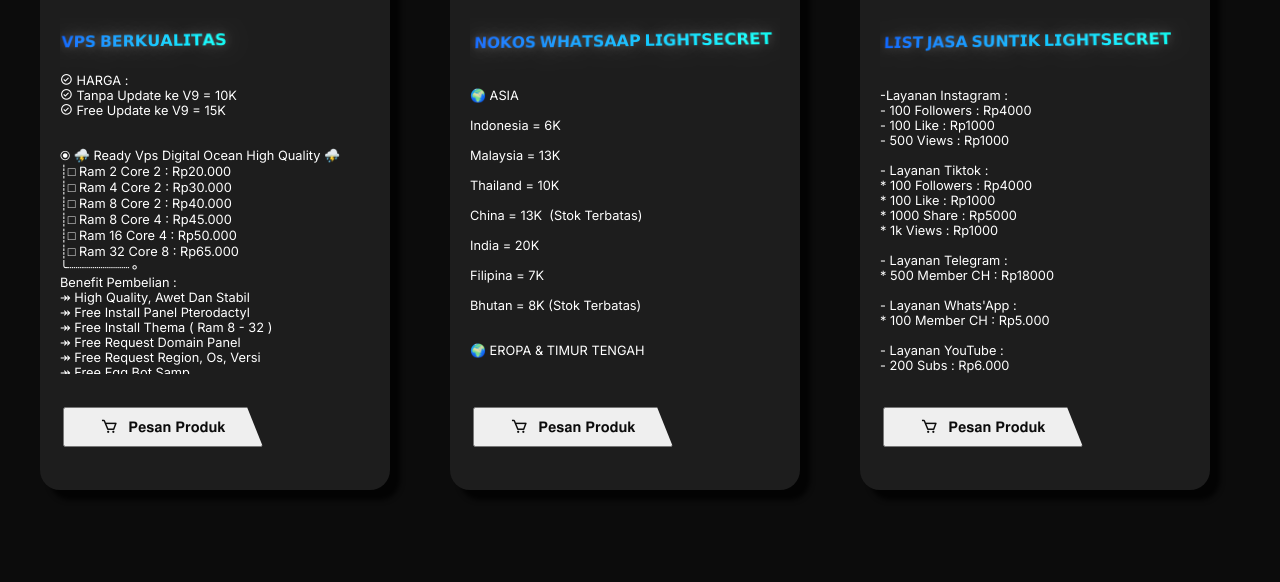
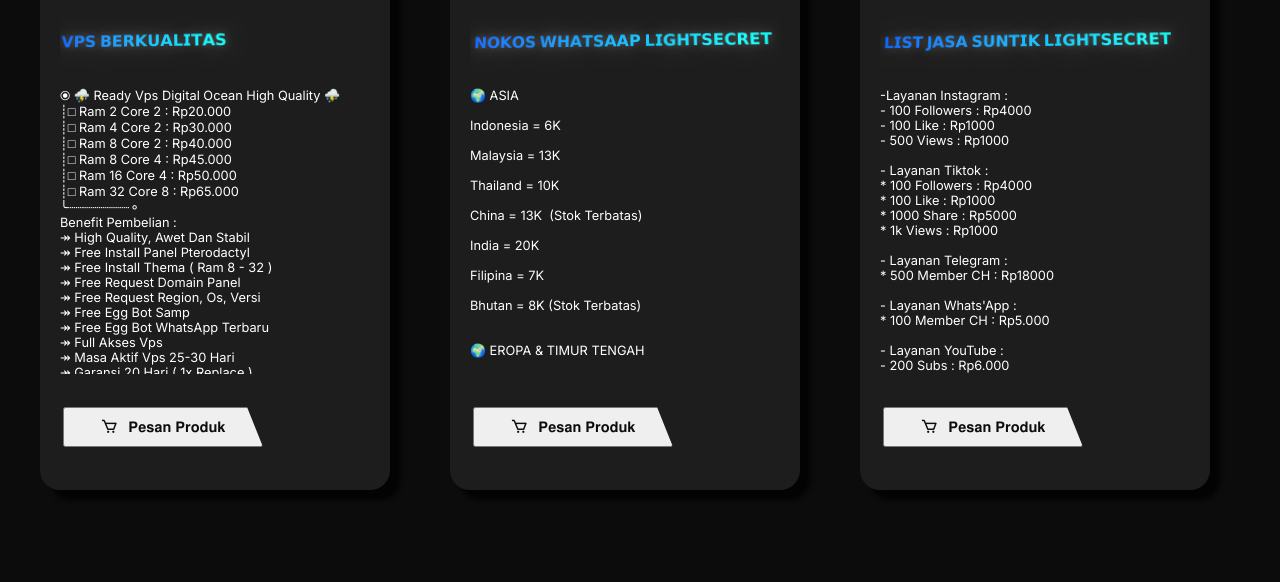
Before and after one commit to lightsecret/website-all-produk-lightsecret, a website: page public/index.html in a window 1280 px wide. Shown: the part 3096-3678 px from the top of the page. Drawn offline with nearby package versions, Linux system fonts and the light colour scheme.

Commit message:
Add files via upload

```diff
--- a/public/index.html
+++ b/public/index.html
@@ -743,13 +743,6 @@
                     <div class="column-detail">
                 <div class="title-card">𝗩𝗣𝗦 𝗕𝗘𝗥𝗞𝗨𝗔𝗟𝗜𝗧𝗔𝗦</div>
 
-
-                        <ul class="desc1-card">
-                            <li><i class='bx bx-check-circle' style='color:#ffffff'></i> HARGA :</li>
-                            <li><i class='bx bx-check-circle' style='color:#ffffff'></i> Tanpa Update ke V9 = 10K</li>
-                            <li><i class='bx bx-check-circle' style='color:#ffffff'></i> Free Update ke V9 = 15K</li>
-                        </ul>
-
                         <pre style="font-size: .8rem;margin-top: 30px;">
 ⦿ ⛈️ Ready Vps Digital Ocean High Quality ⛈️
 ┊□ Ram 2 Core 2 : Rp20.000
```
